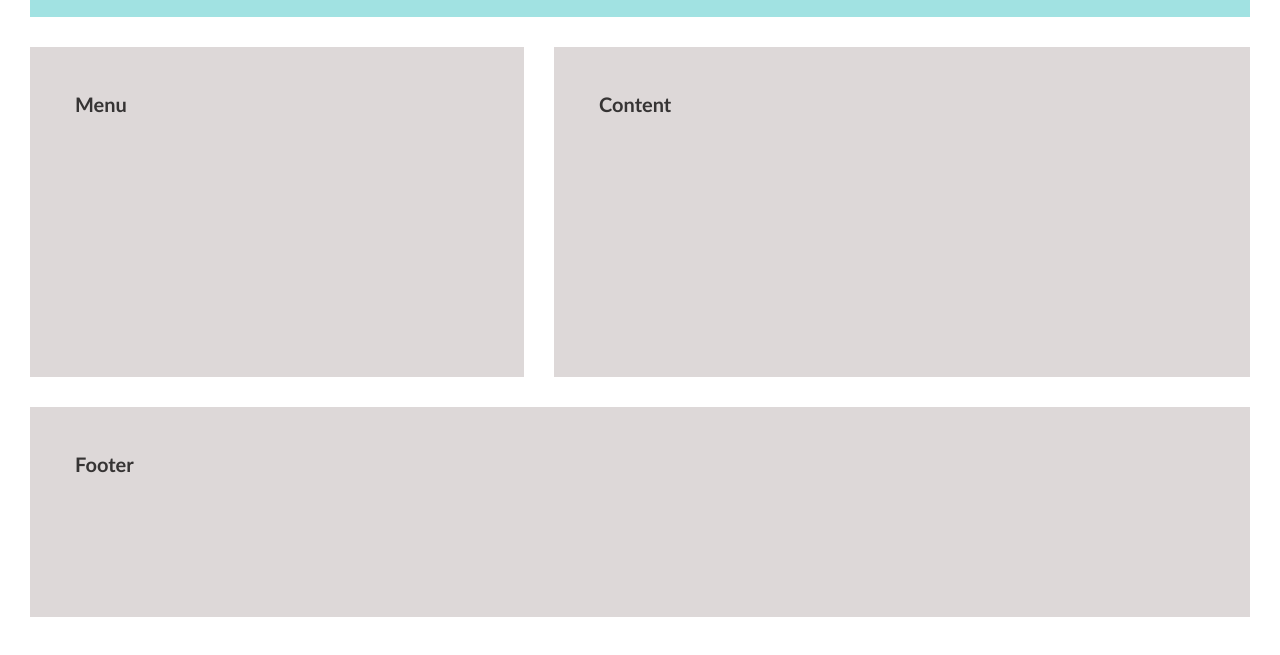
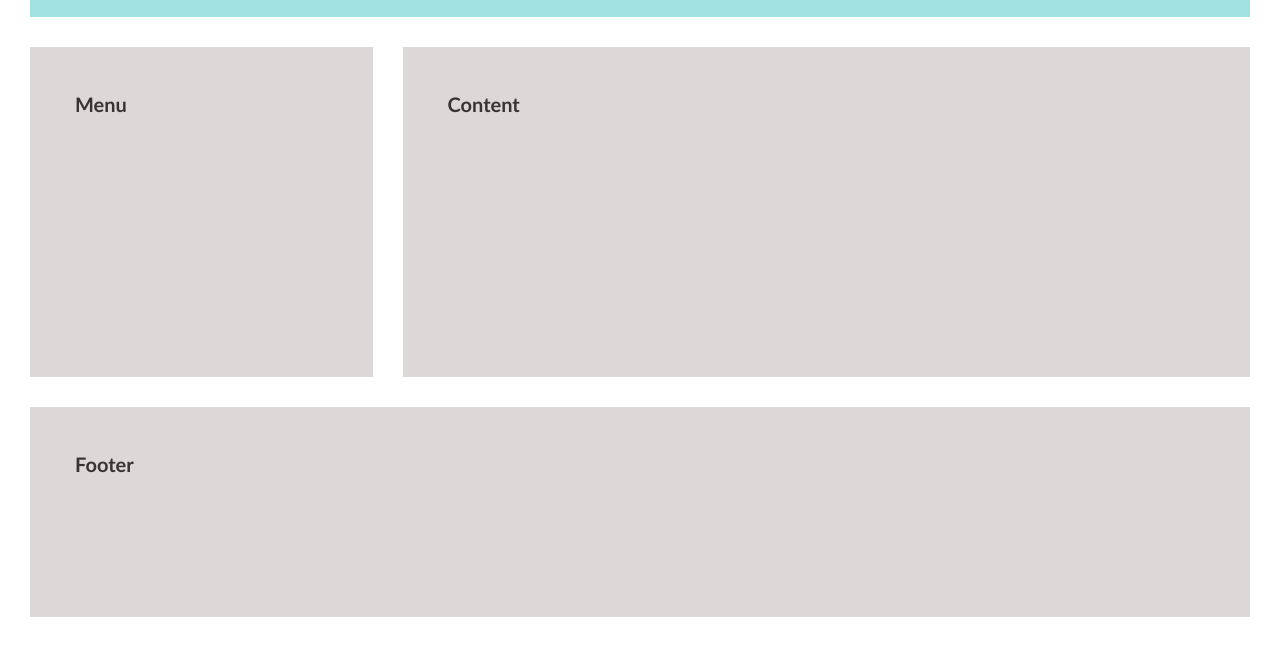
Before and after one commit to polinalitvichenko/new-homework, a plain HTML site: page homework-4 (14.03)/website.html in a window 1280 px wide. Shown: the part 113-768 px from the top of the page. Drawn offline with Linux system fonts and the light colour scheme.

Commit message:
[lm-#1.2]:new-homework

```diff
--- a/homework-4 (14.03)/website.css
+++ b/homework-4 (14.03)/website.css
@@ -59,13 +59,13 @@ footer {
 }
 
 .menu {
-  width: 40vw;
+  width: 25vw;
   height: 30vh;
 }
 
 
 .content {
-  width: 60vw;
+  width: 75vw;
   height: 30vh;
 }
 
```
